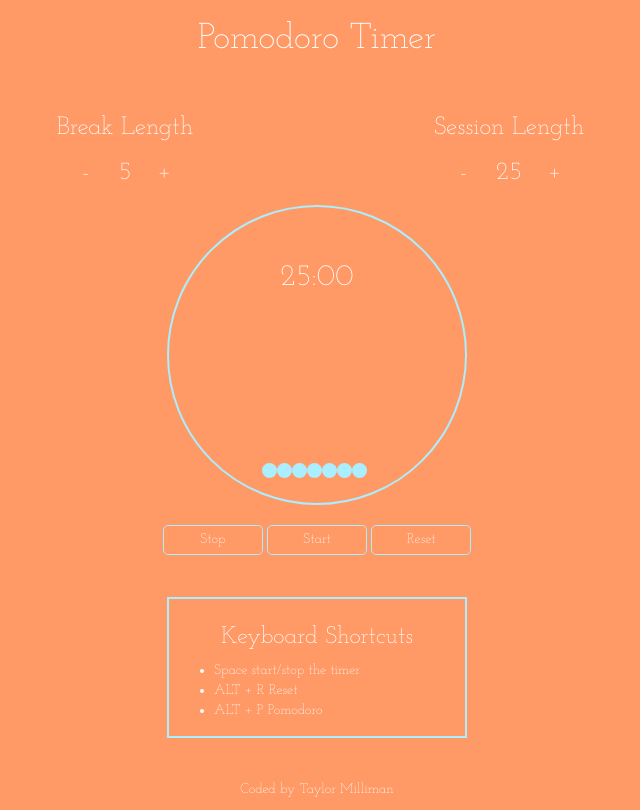
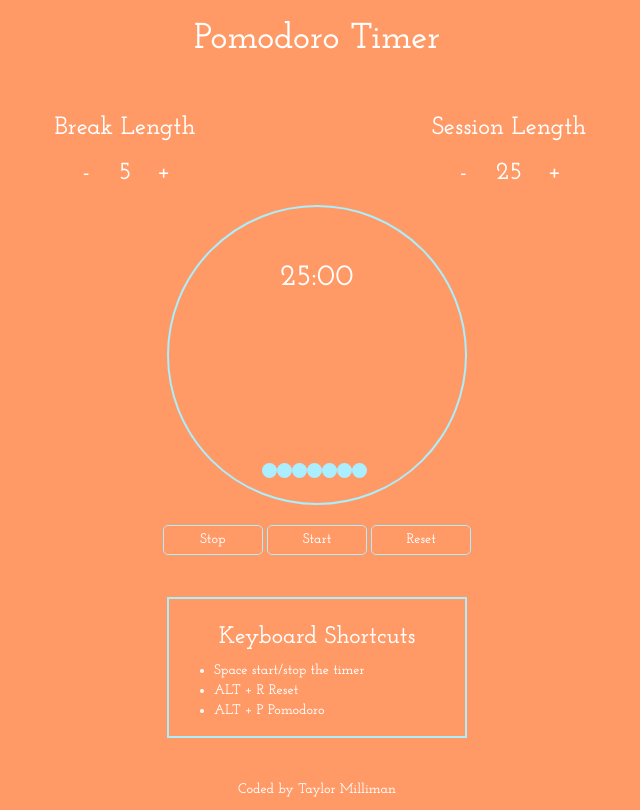
Before and after one commit to twmilli/pomodoro, a plain HTML site: page _site/index.html in a window 1280 px wide. Shown: the whole page, without its empty margins (323-963 px from the left). Drawn offline with nearby package versions, Linux system fonts and the light colour scheme.

Commit message:
Minor changes

```diff
--- a/_site/index.html
+++ b/_site/index.html
@@ -8,8 +8,7 @@
     <link rel="stylesheet" href="http://netdna.bootstrapcdn.com/bootstrap/3.1.1/css/bootstrap.min.css">
     <link rel="stylesheet" href="https://cdnjs.cloudflare.com/ajax/libs/font-awesome/4.6.2/css/font-awesome.min.css">
     <link rel="stylesheet" type="text/css" href="css/main.css">
-    <link rel="stylesheet" type="text/css"
-      href="https://fonts.googleapis.com/css?family=Josefin+Slab:300">
+<link href='https://fonts.googleapis.com/css?family=Josefin+Slab:600' rel='stylesheet' type='text/css'>
     <script language="JavaScript" type="text/javascript" src="js/main.js"></script>
 </head>
 
```
Also changed, not shown: index.html (+1 -2 lines), 4 other files.
